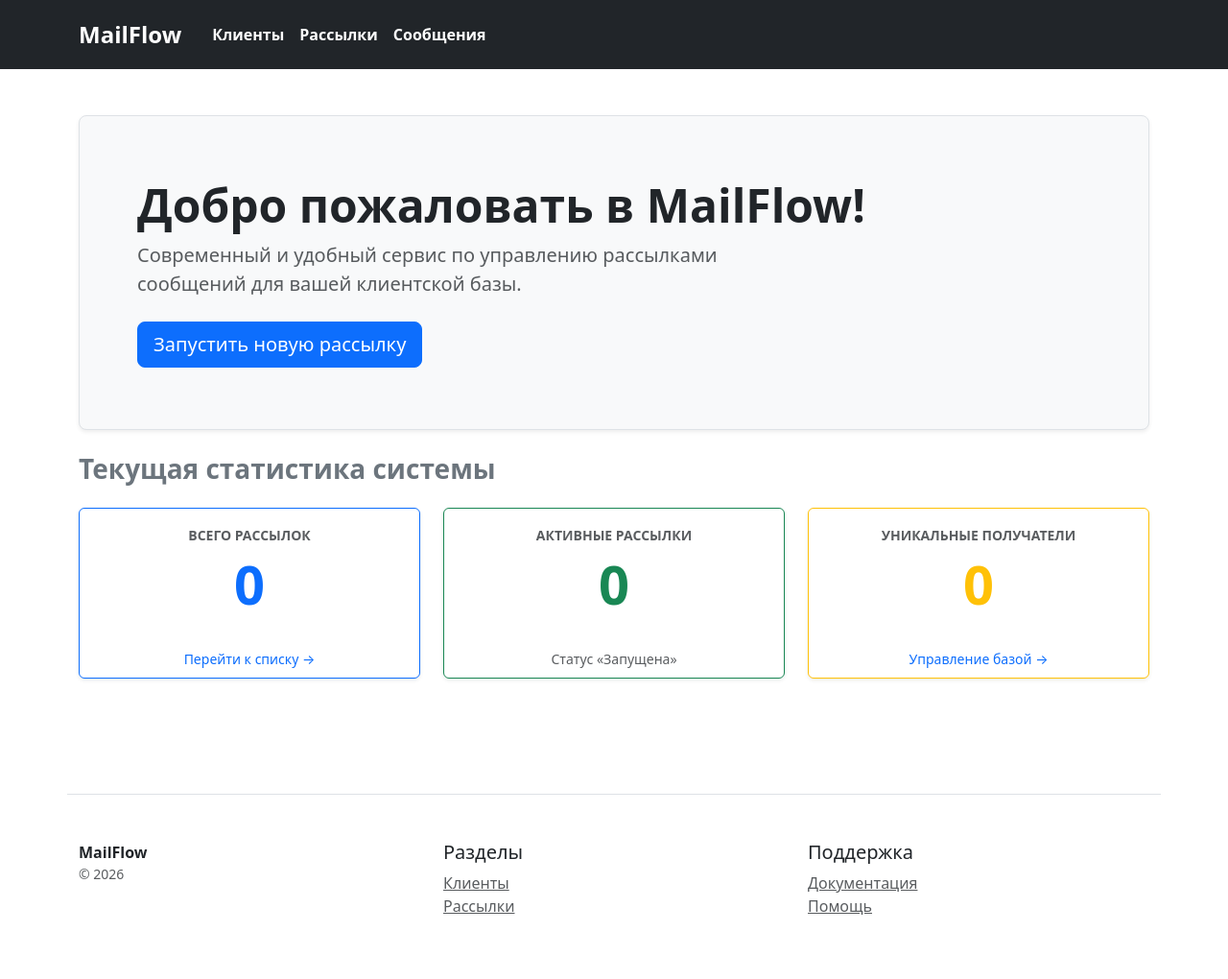
After one commit to kulini4perm-coder/MailFlow, a Django app: page / in a window 1280 px wide. The commit adds this page. Shown: the whole page at 96% size. Run offline with Django 5.2, Linux system fonts and the light colour scheme; data that the repository does not hold is empty; some libraries are stand-ins or nearby versions.

Commit message:
statistics on the main page

```diff
--- a/config/urls.py
+++ b/config/urls.py
@@ -16,9 +16,11 @@ Including another URLconf
 """
 from django.contrib import admin
 from django.urls import path, include
+from mailings.views import HomeView
 
 urlpatterns = [
     path('admin/', admin.site.urls),
+    path('', HomeView.as_view(), name='home'),
     path('clients/', include('clients.urls', namespace='clients')),
     path('messages/', include('messages_app.urls', namespace='messages_app')),
     path('mailings/', include('mailings.urls', namespace='mailings')),
--- /dev/null
+++ b/mailings/templates/mailings/home.html
@@ -0,0 +1,56 @@
+{% extends 'base.html' %}
+
+{% block title %}Главная - MailFlow{% endblock %}
+
+{% block content %}
+<div class="p-5 mb-4 bg-light rounded-3 border shadow-sm">
+    <div class="container-fluid py-3">
+        <h1 class="display-5 fw-bold text-dark">Добро пожаловать в MailFlow!</h1>
+        <p class="col-md-8 fs-5 text-muted">Современный и удобный сервис по управлению рассылками сообщений для вашей клиентской базы.</p>
+        <a href="{% url 'mailings:create' %}" class="btn btn-primary btn-lg mt-2">Запустить новую рассылку</a>
+    </div>
+</div>
+
+<h3 class="mb-4 text-secondary fw-semibold">Текущая статистика системы</h3>
+
+<div class="row row-cols-1 row-cols-md-3 g-4 mb-5">
+    <!-- Всего рассылок -->
+    <div class="col">
+        <div class="card h-100 shadow-sm border-primary text-center">
+            <div class="card-body py-4">
+                <h6 class="card-subtitle mb-2 text-muted text-uppercase small fw-bold">Всего рассылок</h6>
+                <p class="card-text display-4 fw-bold text-primary mb-0">{{ total_mailings }}</p>
+            </div>
+            <div class="card-footer bg-transparent border-top-0">
+                <a href="{% url 'mailings:list' %}" class="small text-decoration-none">Перейти к списку &rarr;</a>
+            </div>
+        </div>
+    </div>
+
+    <!-- Активные рассылки -->
+    <div class="col">
+        <div class="card h-100 shadow-sm border-success text-center">
+            <div class="card-body py-4">
+                <h6 class="card-subtitle mb-2 text-muted text-uppercase small fw-bold">Активные рассылки</h6>
+                <p class="card-text display-4 fw-bold text-success mb-0">{{ active_mailings }}</p>
+            </div>
+            <div class="card-footer bg-transparent border-top-0">
+                <span class="small text-muted">Статус «Запущена»</span>
+            </div>
+        </div>
+    </div>
+
+    <!-- Уникальные клиенты -->
+    <div class="col">
+        <div class="card h-100 shadow-sm border-warning text-center">
+            <div class="card-body py-4">
+                <h6 class="card-subtitle mb-2 text-muted text-uppercase small fw-bold">Уникальные получатели</h6>
+                <p class="card-text display-4 fw-bold text-warning mb-0">{{ unique_clients }}</p>
+            </div>
+            <div class="card-footer bg-transparent border-top-0">
+                <a href="{% url 'clients:list' %}" class="small text-decoration-none">Управление базой &rarr;</a>
+            </div>
+        </div>
+    </div>
+</div>
+{% endblock %}
--- a/mailings/views.py
+++ b/mailings/views.py
@@ -38,3 +38,22 @@ class MailingSendView(View):
         mailing = get_object_or_404(Mailing, pk=self.kwargs.get('pk'))
         send_mailing_now(mailing)
         return redirect('mailings:detail', pk=mailing.pk)
+
+
+from django.views.generic import TemplateView
+from mailings.models import Mailing
+from clients.models import Client
+
+
+class HomeView(TemplateView):
+    template_name = 'mailings/home.html'
+
+    def get_context_data(self, **kwargs):
+        context = super().get_context_data(**kwargs)
+
+        # Сбор аналитики для главной страницы
+        context['total_mailings'] = Mailing.objects.count()
+        context['active_mailings'] = Mailing.objects.filter(status='started').count()
+        context['unique_clients'] = Client.objects.filter(mailings__isnull=False).distinct().count()
+
+        return context
--- a/templates/base.html
+++ b/templates/base.html
@@ -11,7 +11,7 @@
     <header class="p-3 bg-dark text-white mb-4">
         <div class="container">
             <div class="d-flex flex-wrap align-items-center justify-content-between">
-                <a href="/" class="fs-4 text-white text-decoration-none fw-bold">MailFlow</a>
+                <a href="{% url 'home' %}" class="fs-4 text-white text-decoration-none fw-bold">MailFlow</a>
                 <ul class="nav col-12 col-lg-auto me-lg-auto mb-2 justify-content-center mb-md-0 ms-4">
                     <li><a href="{% url 'clients:list' %}" class="nav-link px-2 text-white fw-semibold">Клиенты</a></li>
                     <li><a href="{% url 'mailings:list' %}" class="nav-link px-2 text-white fw-semibold">Рассылки</a></li>
```
